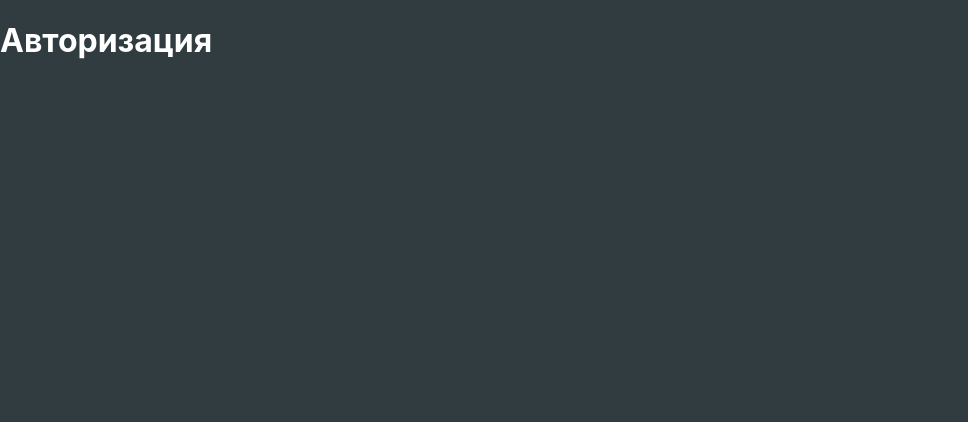
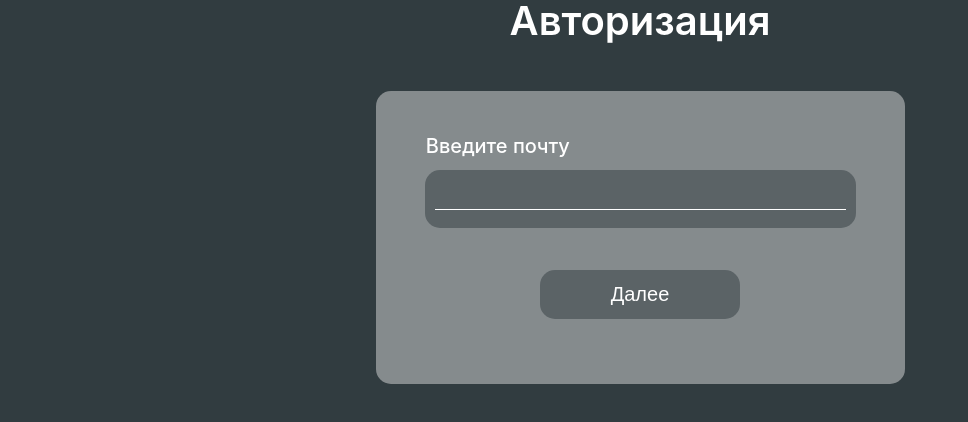
Before and after one commit to Daniel-1-1/messenger, a React (Create React App) app: page /auth-screen in a window 1280 px wide. Shown: the top 422 px of the page, without its empty margins (0-968 px from the left). Built offline with nearby package versions, Linux system fonts and the light colour scheme.

Commit message:
Validation

```diff
--- a/src/components/AuthScreen.js
+++ b/src/components/AuthScreen.js
@@ -1,15 +1,62 @@
-import React from 'react';
+import React, {useState} from 'react';
 import styles from "../styles/AuthScreen.module.scss";
+import {useNavigate} from 'react-router-dom';
 
 const AuthScreen = () => {
+    const [email, setEmail] = useState('')
+    const [emailError, setEmailError] = useState(false)
+    // const [emailError, setEmailError] = useState('Емейл не может быть пустым')
+    const navigate = useNavigate();
+
+    const handleNextButtonClick = () => {
+        if (isEmailValid(email)) {
+            navigate("./code-input");
+        } else {
+            setEmailError("Введите корректный емейл");
+        }
+    };
+
+    const blurHandler = (e) => {
+        switch (e.target.name) {
+            case 'email':
+                setEmailError(true);
+                break;
+            default:
+                break;
+        }
+    }
+
+    const isEmailValid = (email) => {
+        const emailRegex = /^[^\s@]+@[^\s@]+\.[^\s@]+$/;
+        return emailRegex.test(email);
+    }
+
     return (
-        <div className={styles.authScreenAuthName}>
-            <h1>Авторизация</h1>
+        <div className={styles.AuthScreenContainer}>
+            <h1 className={styles.AuthTitle}>
+                Авторизация
+            </h1>
+            <div className={styles.EmailInputContainer}>
+                <label className={styles.EmailInputLabel}>
+                    Введите почту
+                </label>
+                {(emailError) && <div className={styles.emailAuthError}>{emailError}</div>}
+                <input
+                    onBlur={e => blurHandler(e)}
+                    type="email"
+                    className={styles.EmailInput}
+                    value={email}
+                    onChange={(e) => setEmail(e.target.value)}
+                    name="email"
+                />
+                <div className={styles.MailInputLine}>
+                </div>
+                <button className={styles.NextButton} onClick={handleNextButtonClick}>
+                    Далее
+                </button>
+            </div>
         </div>
     );
 };
 
-
-
-
 export default AuthScreen;
--- a/src/styles/AuthScreen.module.scss
+++ b/src/styles/AuthScreen.module.scss
@@ -1,3 +1,86 @@
-.authScreenAuthName {
+.AuthScreenContainer {
+  display: flex;
+  align-items: center;
+  justify-content: center;
+  flex-direction: column;
+  height: 100vh;
+}
+
+.AuthTitle {
   color: #FFF;
+  font-size: 40px;
+  font-style: normal;
+  font-weight: 600;
+  line-height: normal;
+  margin-top: -400px;
 }
+
+.EmailInputContainer {
+  width: 529px;
+  height: 293px;
+  flex-shrink: 0;
+  display: flex;
+  flex-direction: column;
+  align-items: flex-start;
+  margin-top: 20px;
+  margin-bottom: 20px;
+  border-radius: 15px;
+  background: rgba(217, 217, 217, 0.50);
+  font-weight: 500;
+  color: #FFFFFF;
+}
+
+.EmailInputLabel {
+  font-size: 20px;
+  color: #fff;
+  margin: 8% auto 1.3% 9.5%
+}
+
+.EmailInput {
+  width: 411px;
+  height: 38px;
+  font-size: 17px;
+  padding: 10px;
+  border: none;
+  margin-top: 5px;
+  font-weight: 400;
+  background-color: #5B6366;;
+  color: #25BCFD;
+  outline: none;
+  border-radius: 15px;
+  margin-left: auto;
+  margin-right: auto;
+}
+
+.MailInputLine {
+  width:411px;
+  border-bottom: 1px solid #FFFFFF;
+  margin-top: -19px;
+  margin-left: auto;
+  margin-right: auto;
+}
+
+.NextButton {
+  color: #fff;
+  padding: 13px 71px;
+  font-size: 20px;
+  cursor: pointer;
+  border: none;
+  outline: none;
+  border-radius: 15px;
+  background: #5B6366;;
+  margin-top: 60px;
+  margin-left: auto;
+  margin-right: auto;
+  font-weight: 500;
+}
+
+.NextButton:hover {
+  background-color: #25BCFD ; // цвет при наведении
+}
+
+.emailAuthError {
+  color: yellow;
+  margin-left: auto;
+  margin-right: auto;
+}
```
